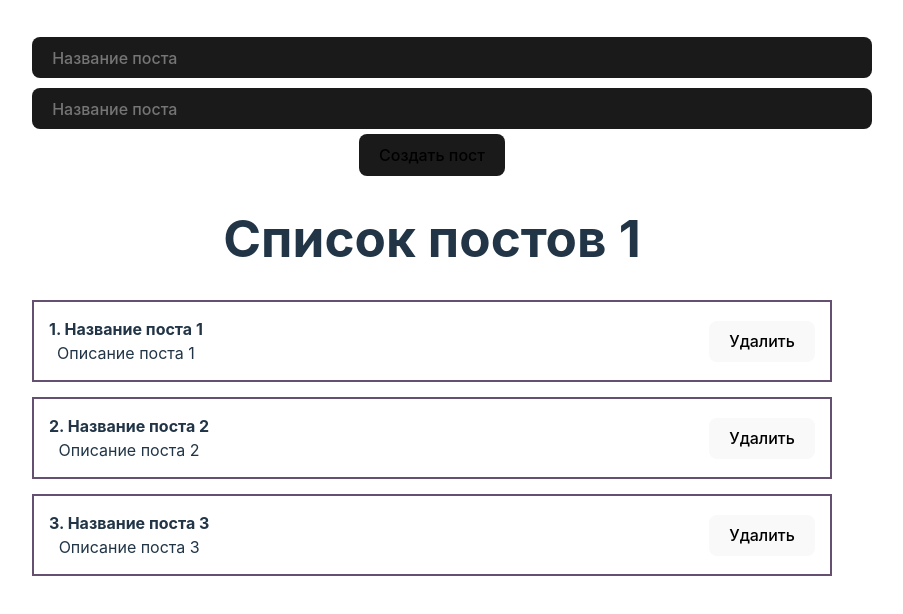
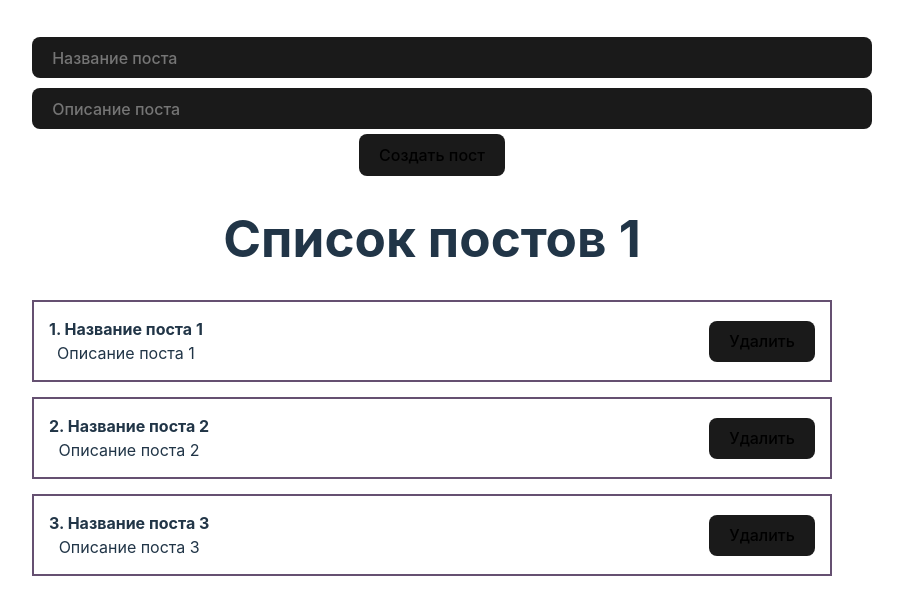
Before and after one commit to 00DemiX00/Feed-of-posts, a React (Vite) app: page / in a window 1280 px wide. Shown: the top 614 px of the page, without its empty margins (0-903 px from the left). Built offline with nearby package versions, Linux system fonts and the light colour scheme.

Commit message:
Реализовал функционал удаления постов из ленты

```diff
--- a/src/App.jsx
+++ b/src/App.jsx
@@ -21,10 +21,14 @@ function App() {
     setPosts ([...posts, newPost])
   };
 
+  const removePost = (post) => {
+    setPosts(posts.filter(p => p.id !== post.id))
+  }
+
   return (
   <div className='App'>
       <PostForm create={createPost}></PostForm>
-      <PostList posts={posts} title="Список постов 1"></PostList>
+      <PostList remove={removePost} posts={posts} title="Список постов 1"></PostList>
 
   </div>
   )
--- a/src/Components/PostForm.jsx
+++ b/src/Components/PostForm.jsx
@@ -17,7 +17,7 @@ const PostForm = ({create}) => {
     return (
     <form>
       <MyInput value={post.title} onChange={e => setPost({...post, title: e.target.value})} type='text' placeholder='Название поста'></MyInput>
-      <MyInput value={post.body} onChange={e => setPost({...post, body: e.target.value})} type='text' placeholder='Название поста'></MyInput>
+      <MyInput value={post.body} onChange={e => setPost({...post, body: e.target.value})} type='text' placeholder='Описание поста'></MyInput>
       <MyButton onClick={addNewPost}>Создать пост</MyButton>
     </form>
     )
--- a/src/Components/PostItem.jsx
+++ b/src/Components/PostItem.jsx
@@ -1,17 +1,18 @@
 import React from "react";
+import MyButton from "./UI/Button/MyButton";
 
 const PostItem = (props) => {
 
-    return(
-    <div className='App'>
+    return (
         <div className='post'>
             <div className='post__content'>
                 <strong>{props.number}. {props.post.title}</strong>
                 <div>{props.post.body}</div>
             </div>
-            <div className='post__btns'><button>Удалить</button></div>
+            <div className='post__btns'>
+                <MyButton onClick={() => props.remove(props.post)}>Удалить</MyButton>
+            </div>
         </div>
-  </div>
     );
 };
 
--- a/src/Components/PostList.jsx
+++ b/src/Components/PostList.jsx
@@ -1,12 +1,12 @@
 import React from "react";
 import PostItem from "./PostItem";
 
-const PostList = ({posts, title}) => {
+const PostList = ({posts, title, remove}) => {
     return (
     <div>
         <h1>{title}</h1>
         {posts.map((post, index) =>
-            <PostItem number={index + 1} post={post} key={post.id}></PostItem>
+            <PostItem remove={remove} number={index + 1} post={post} key={post.id}></PostItem>
     )}
     </div>
     );
```
